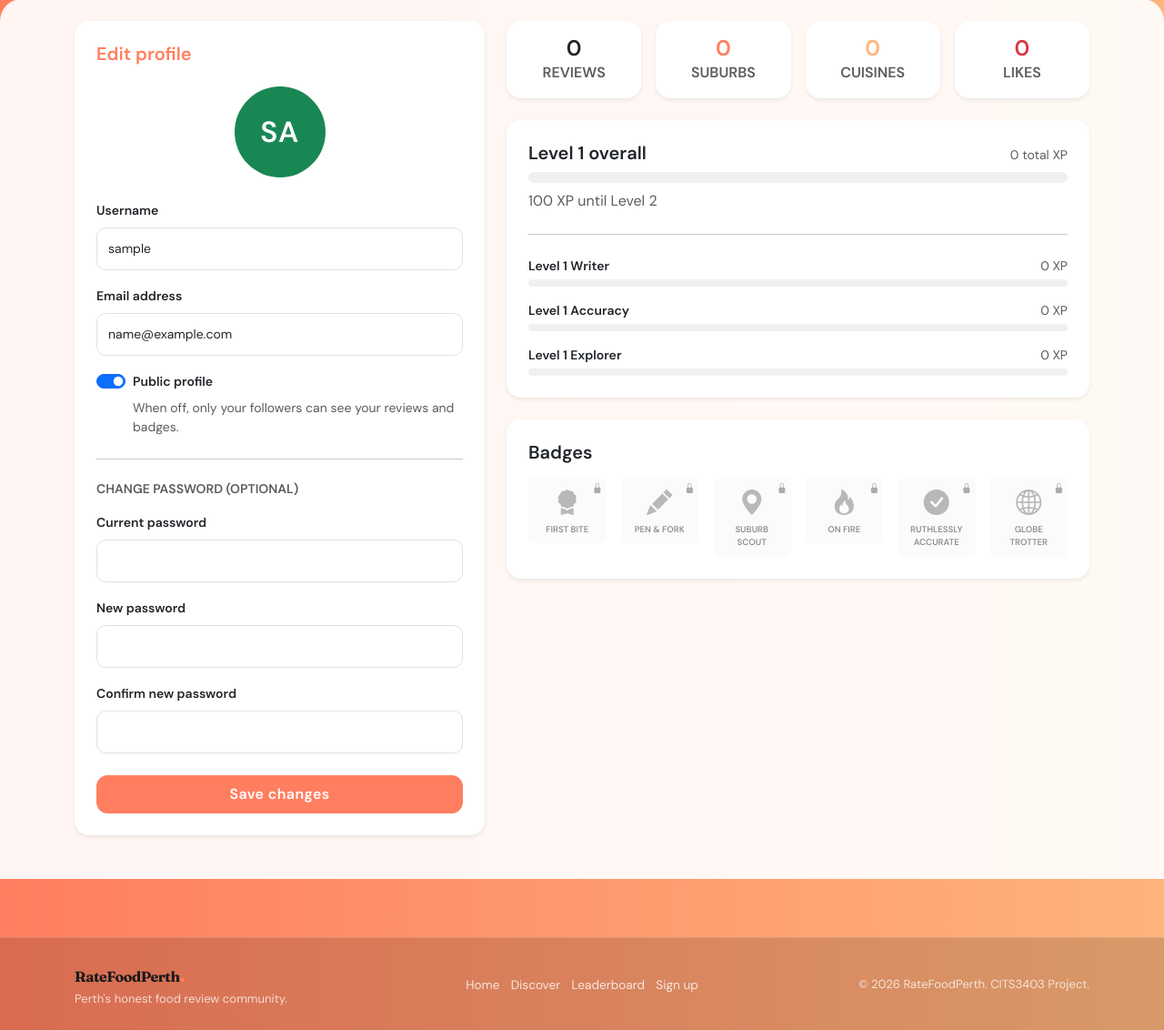
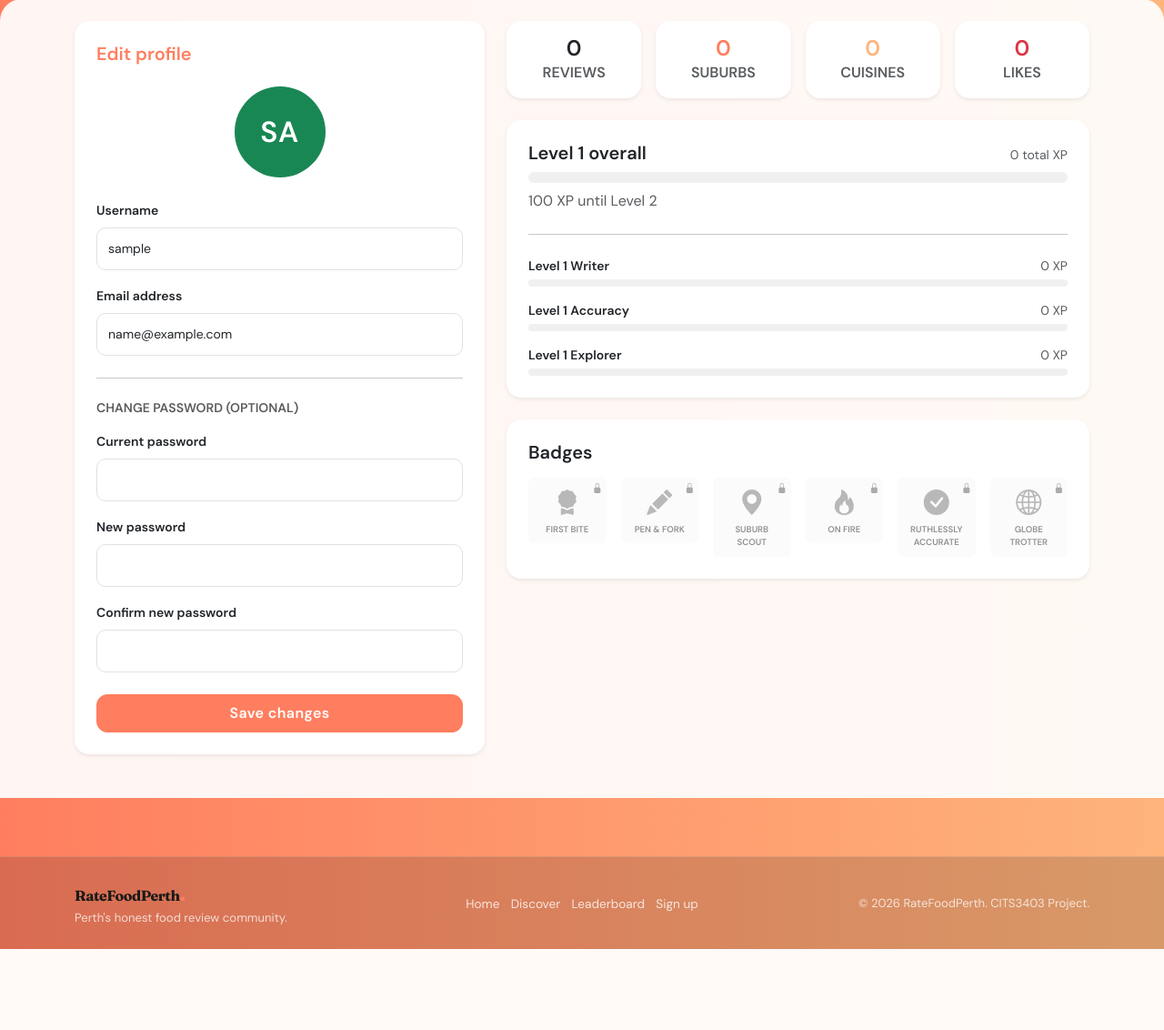
Before and after one commit to kynaaaan/CITS3403, a Flask app: page /dashboard in a window 1280 px wide. Shown: the part 243-1375 px from the top of the page at 91% size. After the commit the page ends 1286 px from the top, so only its background shows below. Run offline with Flask 3, Linux system fonts and the light colour scheme; the visitor is signed in with stand-in values (Sample User, id 1); data that the repository does not hold is empty; some libraries are stand-ins or nearby versions.

Commit message:
Removed profile public/private, all profiles are public. It doesnt make sense to have a private profile for this sort of site - Dropped User.profile_is_public in the schema, removed col in models.py user model - Removed user.is_private in route

```diff
--- a/app/models.py
+++ b/app/models.py
@@ -35,7 +35,6 @@ class User(db.Model, UserMixin):
     password_hash = db.Column(db.String(255), nullable=False)
 
     is_restaurant_account = db.Column(db.Boolean, default=False, nullable=False)
-    profile_is_public = db.Column(db.Boolean, default=True, nullable=False)
 
     writing_xp = db.Column(db.Integer, default=0, nullable=False)
     accuracy_xp = db.Column(db.Integer, default=0, nullable=False)
--- a/app/social/forms.py
+++ b/app/social/forms.py
@@ -1,6 +1,6 @@
 from flask_login import current_user
 from flask_wtf import FlaskForm
-from wtforms import BooleanField, PasswordField, StringField, SubmitField
+from wtforms import PasswordField, StringField, SubmitField
 from wtforms.validators import (
     DataRequired,
     Email,
@@ -23,7 +23,6 @@ class ProfileEditForm(FlaskForm):
         'Email',
         validators=[DataRequired(), Email()],
     )
-    profile_is_public = BooleanField('Public profile')
 
     current_password = PasswordField(
         'Current password',
--- a/app/social/routes.py
+++ b/app/social/routes.py
@@ -34,51 +34,31 @@ def profile(username):
     if current_user.is_authenticated:
         is_follower = current_user.is_following(user)
 
-    user_is_private = (
-        not user.profile_is_public
-        and not is_owner
-        and not is_follower
+    reviews = Review.query.filter_by(
+        user_id=user.id
+    ).order_by(
+        Review.created_at.desc()
+    ).limit(5).all()
 
-    )
+    badges = Badge.query.filter_by(user_id=user.id).all()
+    badge_cards = badge_cards_for(badges)
 
-    reviews = []
-    badges = []
-    badge_cards = []
-    total_xp = 0
+    total_xp = user.writing_xp + user.accuracy_xp + user.explorer_xp
+
     xp_bars = []
-
-    if not user_is_private:
-
-        reviews = Review.query.filter_by(
-            user_id=user.id
-        ).order_by(
-            Review.created_at.desc()
-        ).limit(5).all()
-
-        badges = Badge.query.filter_by(
-            user_id=user.id
-        ).all()
-        badge_cards = badge_cards_for(badges)
-
-        total_xp = (
-            user.writing_xp
-            + user.accuracy_xp
-            + user.explorer_xp
-        )
-
-        for label, xp, colour in [
-            ('Writer',   user.writing_xp,  '#ff7e5f'),
-            ('Accuracy', user.accuracy_xp, '#feb47b'),
-            ('Explorer', user.explorer_xp, '#28a745'),
-        ]:
-            level, progress, _ = level_for_xp(xp)
-            xp_bars.append({
-                'label': label,
-                'xp': xp,
-                'colour': colour,
-                'level': level,
-                'progress': progress,
-            })
+    for label, xp, colour in [
+        ('Writer',   user.writing_xp,  '#ff7e5f'),
+        ('Accuracy', user.accuracy_xp, '#feb47b'),
+        ('Explorer', user.explorer_xp, '#28a745'),
+    ]:
+        level, progress, _ = level_for_xp(xp)
+        xp_bars.append({
+            'label': label,
+            'xp': xp,
+            'colour': colour,
+            'level': level,
+            'progress': progress,
+        })
 
     follower_count = len(user.followers)
     following_count = len(user.following)
@@ -91,7 +71,6 @@ def profile(username):
         badge_cards=badge_cards,
         total_xp=total_xp,
         xp_bars=xp_bars,
-        user_is_private=user_is_private,
         is_owner=is_owner,
         is_follower=is_follower,
         follower_count=follower_count,
@@ -109,7 +88,6 @@ def dashboard():
     if form.validate_on_submit():
         current_user.username = form.username.data.strip()
         current_user.email = form.email.data.strip().lower()
-        current_user.profile_is_public = form.profile_is_public.data
 
         if form.new_password.data:
             current_user.set_password(form.new_password.data)
@@ -121,7 +99,6 @@ def dashboard():
     if not form.is_submitted():
         form.username.data = current_user.username
         form.email.data = current_user.email
-        form.profile_is_public.data = current_user.profile_is_public
 
     # view model
     reviews = current_user.reviews
--- a/app/templates/social/dashboard.html
+++ b/app/templates/social/dashboard.html
@@ -64,18 +64,6 @@
                 {% for err in form.email.errors %}
                   <div class="invalid-feedback d-block">{{ err }}</div>
                 {% endfor %}
-              </div>
-
-              <div class="form-check form-switch mb-4">
-                <input class="form-check-input" type="checkbox"
-                       name="profile_is_public" id="visibilityToggle"
-                       {% if form.profile_is_public.data %}checked{% endif %}>
-                <label class="form-check-label small fw-bold" for="visibilityToggle">
-                  Public profile
-                </label>
-                <div class="form-text small">
-                  When off, only your followers can see your reviews and badges.
-                </div>
               </div>
 
               <hr class="my-4">
```
Also changed, not shown: app/templates/social/profile.html (+0 -21 lines), migrations/versions/f9e95ef52ebf_drop_profile_is_public_column.py (added, +32 -0 lines).
